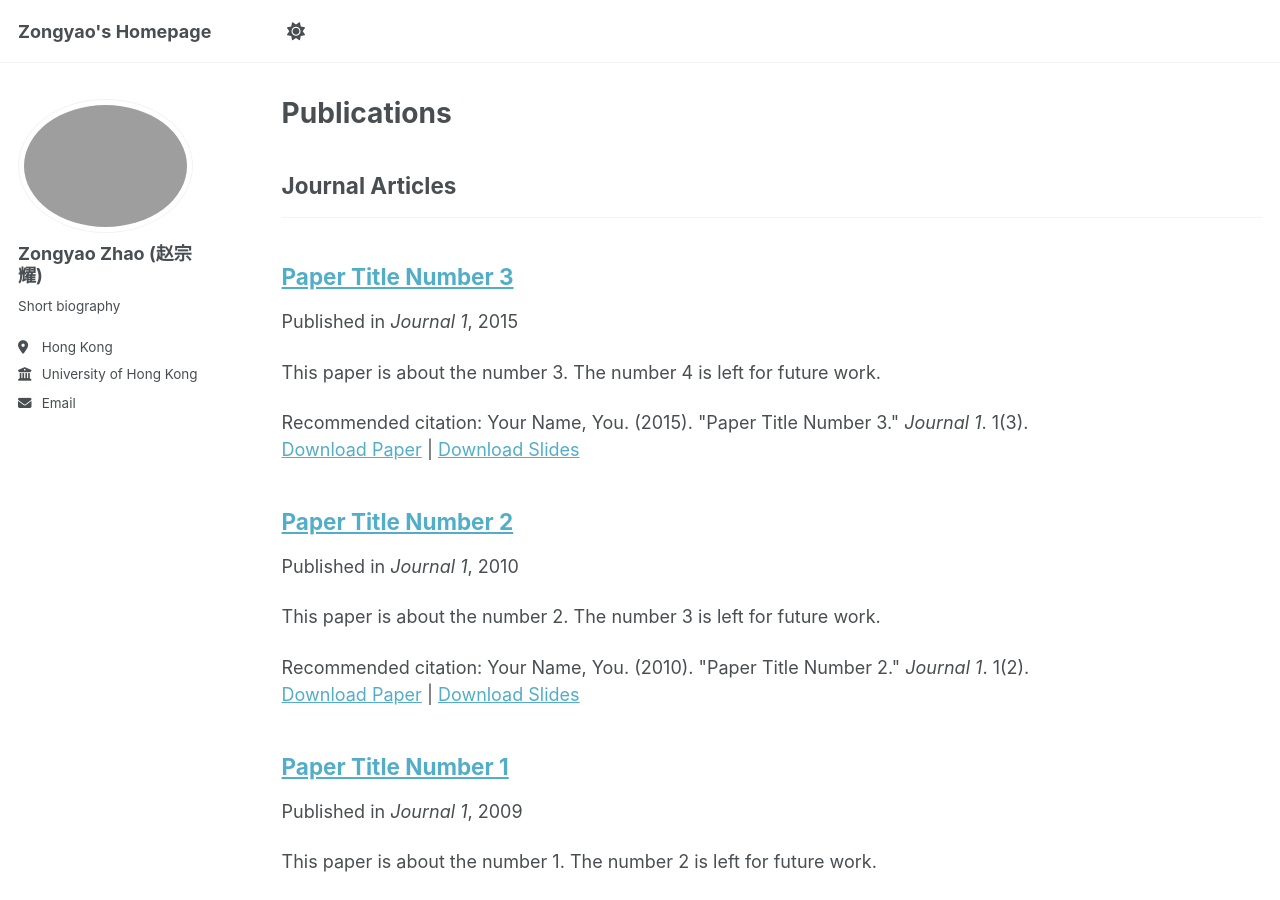
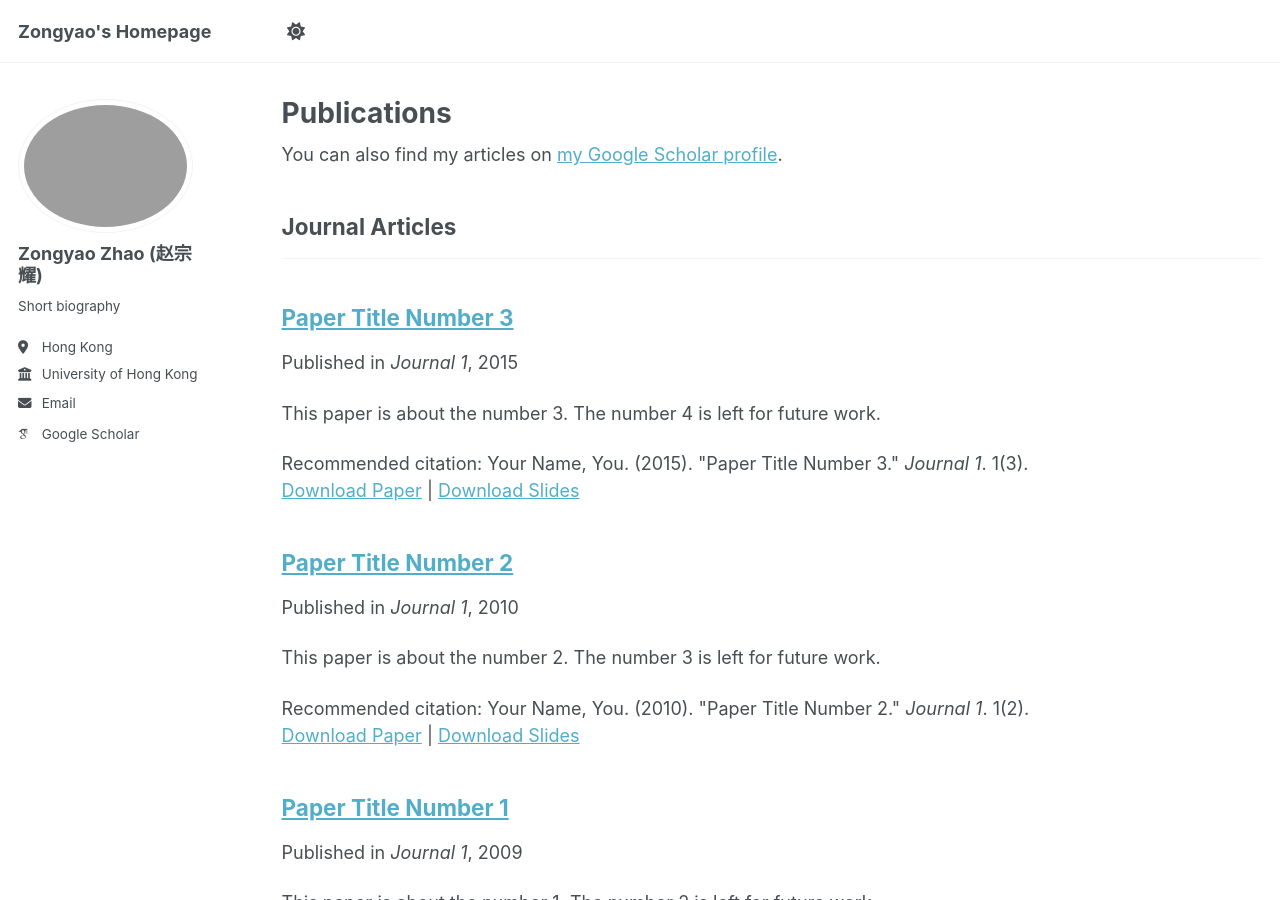
Before and after one commit to ZongyaoZhao/ZongyaoZhao.github.io, a Jekyll site: the page built from _pages/publications.html, in a window 1280 px wide and 900 px high. Built offline with Jekyll 4.4.1, drawn with Linux system fonts in a browser that asks for light colours; some web fonts are replaced; a script bundle is joined from its source files by our own code; library files that are not in the unit come from our copies; some of the changed lines change nothing that is shown.

Commit message:
Update _config.yml

```diff
--- a/_config.yml
+++ b/_config.yml
@@ -35,7 +35,7 @@
   # Academic websites
   #academia         : # URL
   #arxiv            : # URL - Update with the correct link to your profile
-  #googlescholar    : "https://scholar.google.com/citations?user=PS_CX0AAAAAJ"
+  googlescholar    : "https://scholar.google.com/citations?user=zCVvx6EAAAAJ&hl=en"
   #inspire-hep      : # URL
   #impactstory      : # URL
   #orcid            : "https://orcid.org/yourorcidurl"
```
